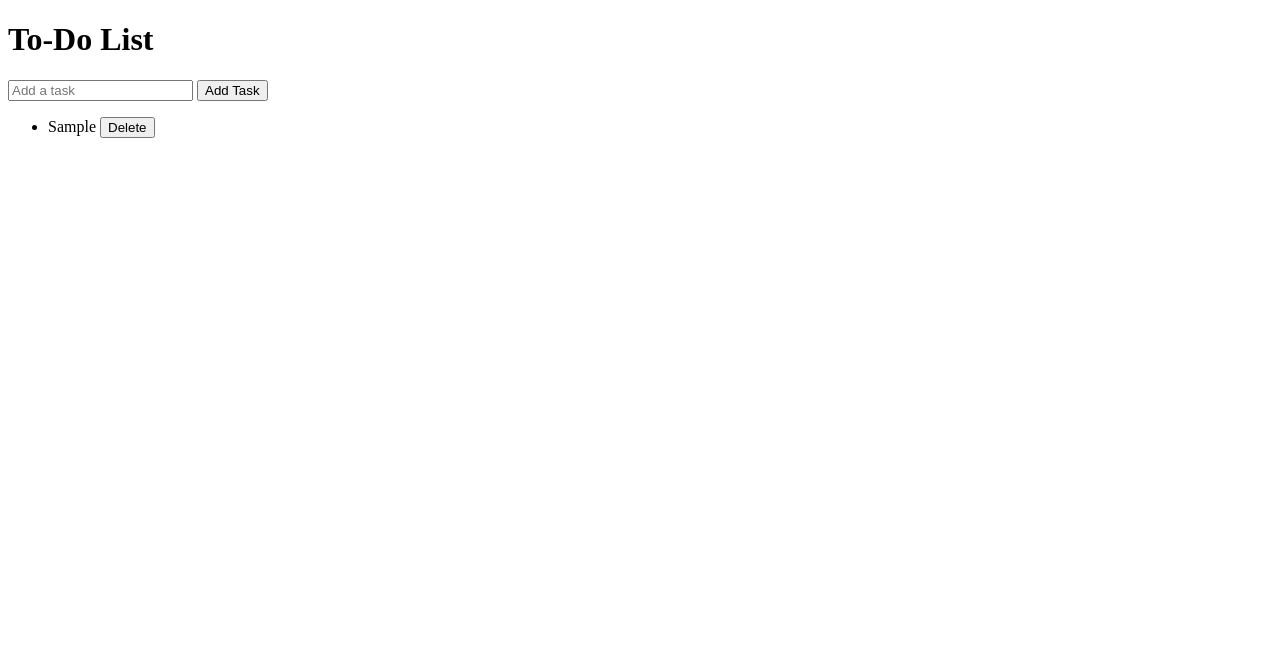
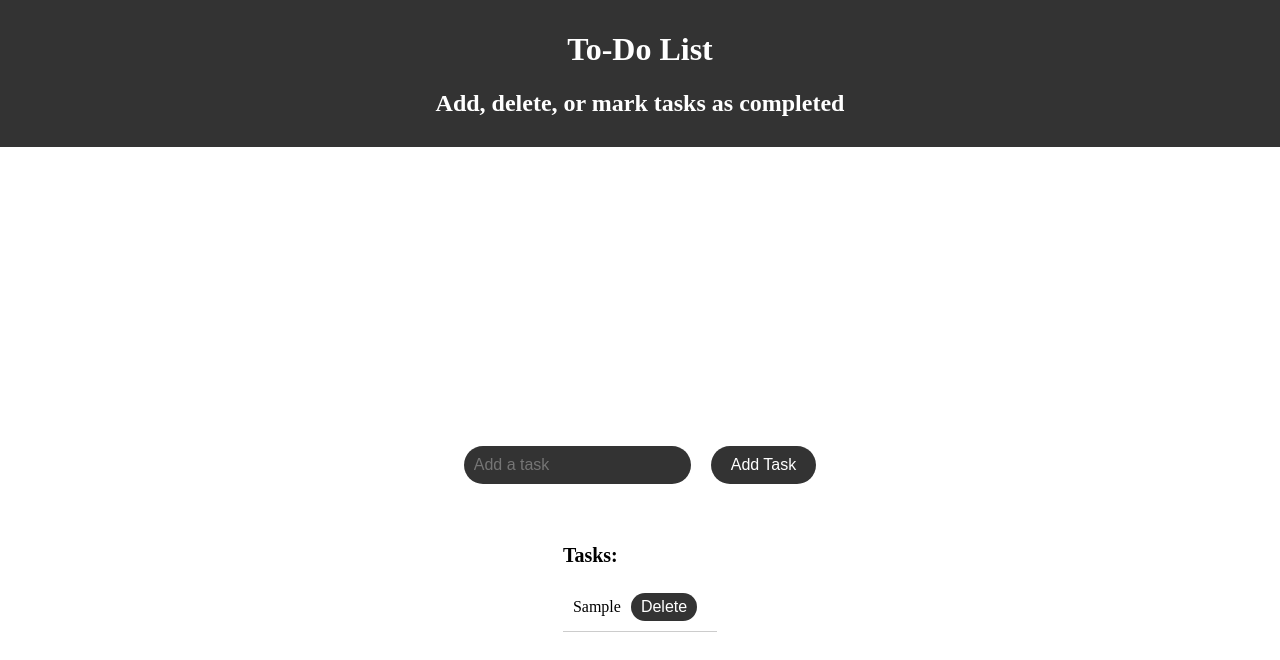
Before and after one commit to GicheruBenjamin/Js-concepts, a plain HTML site: page todo-list/index.html in a window 1280 px wide. Both pictures are taken after typing "Sample" into the empty fields and a click on the button "Add Task". Drawn offline with Linux system fonts and the light colour scheme.

Commit message:
feature : Styles added.

```diff
--- a/todo-list/index.html
+++ b/todo-list/index.html
@@ -1,14 +1,101 @@
 <!DOCTYPE html>
 <html>
 <head>
+    <meta charset="UTF-8">
+    <meta name="viewport" content="width=device-width, initial-scale=1.0">
+    <style>
+        body {
+            margin: 0; padding: 0;
+        }
+        header {
+            background-color: #333;
+            color: #fff;
+            padding: 10px;
+            text-align: center;
+        }
+        main {
+            display: flex;
+            flex-direction: column;
+            justify-content: center;
+            align-items: center;
+            height: 100vh;
+        }
+        .todoform {
+            display: flex;
+            justify-content: center;
+            align-items: center;
+            margin-bottom: 20px;
+        }
+        input {
+            padding: 10px;
+            margin: 0 10px;
+            font-size: 16px;
+            border: none;
+            background-color: #333;
+            color: #fff;
+            border-radius: 25px;
+        }
+        button {
+            padding: 10px 20px;
+            margin: 0 10px;
+            font-size: 16px;
+            border: none;
+            background-color: #333;
+            color: #fff;
+            cursor: pointer;
+            border-radius: 25px;
+        }
+        button:hover {
+            background-color: #555;
+        }
+        .todo-list {
+            margin-top: 20px;
+        }
+        .todo-list h3 {
+            font-size: 20px;
+            margin-bottom: 10px;
+        }
+        .todo-list ul {
+            list-style: none;
+            padding: 0;
+        }
+        .todo-list li {
+            padding: 10px;
+            border-bottom: 1px solid #ccc;
+            display: flex;
+            justify-content: space-between;
+            align-items: center;
+        }
+        .todo-list li button {
+            padding: 5px 10px;
+            font-size: 16px;
+            border: none;
+            background-color: #333;
+            color: #fff;
+            cursor: pointer;
+            border-radius: 25px;
+        }
+        .todo-list li button:hover {
+            background-color: #555;
+        }
+    </style>
   <title>To-Do List</title>
 </head>
 <body>
-  <h1>To-Do List</h1>
-  <input type="text" id="taskInput" placeholder="Add a task">
-  <button id="addTaskBtn">Add Task</button>
-  <ul id="taskList"></ul>
-
+    <header>
+        <h1>To-Do List</h1>
+        <h2>Add, delete, or mark tasks as completed</h2>
+    </header>
+    <main>
+        <div class="todoform">
+            <input type="text" id="taskInput" placeholder="Add a task">
+            <button id="addTaskBtn">Add Task</button>
+        </div>
+        <div class="todo-list">
+            <h3>Tasks:</h3>
+            <ul id="taskList"></ul>
+        </div>
+    </main>
   <script>
     const taskInput = document.getElementById('taskInput');
     const addTaskBtn = document.getElementById('addTaskBtn');
```
Also changed, not shown: Stopwatch/index.html (+56 -6 lines), calculator/index.html (+22 -0 lines), colorpallettepicker/index.html (+15 -0 lines).
